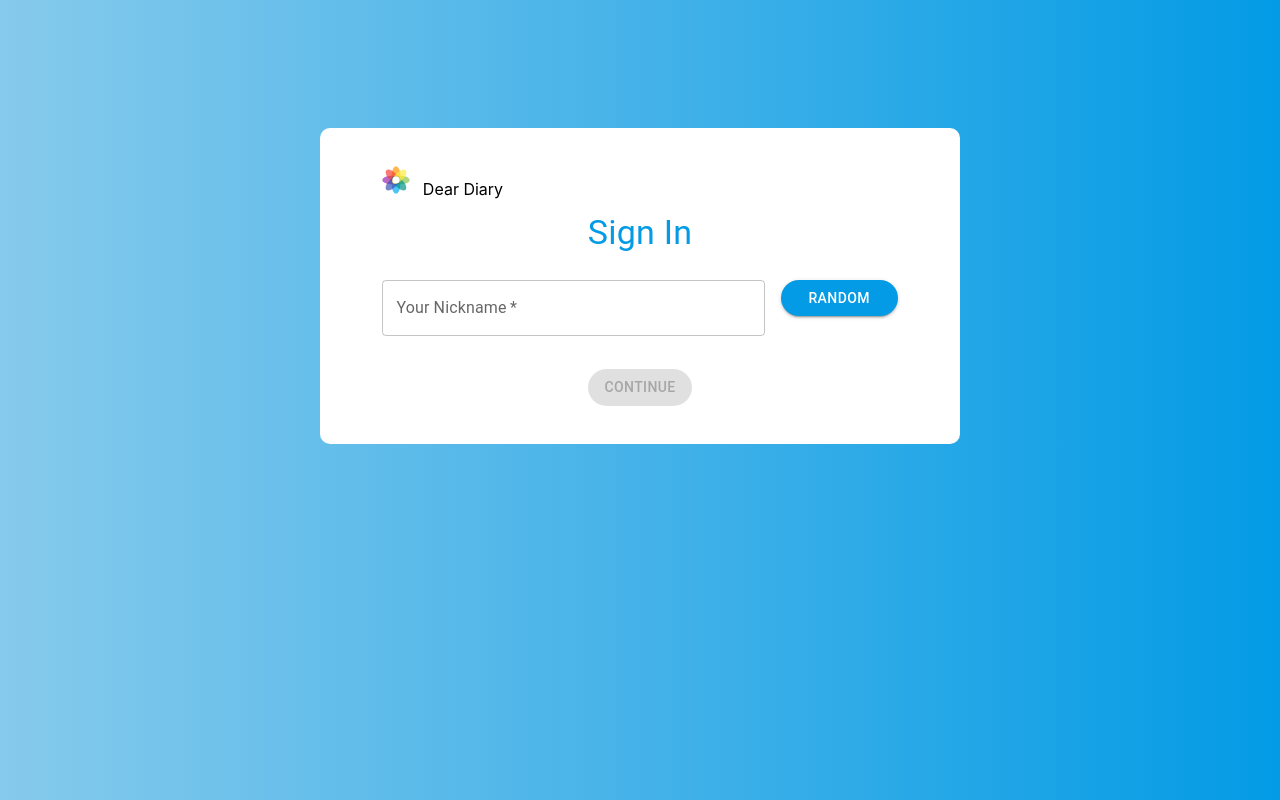
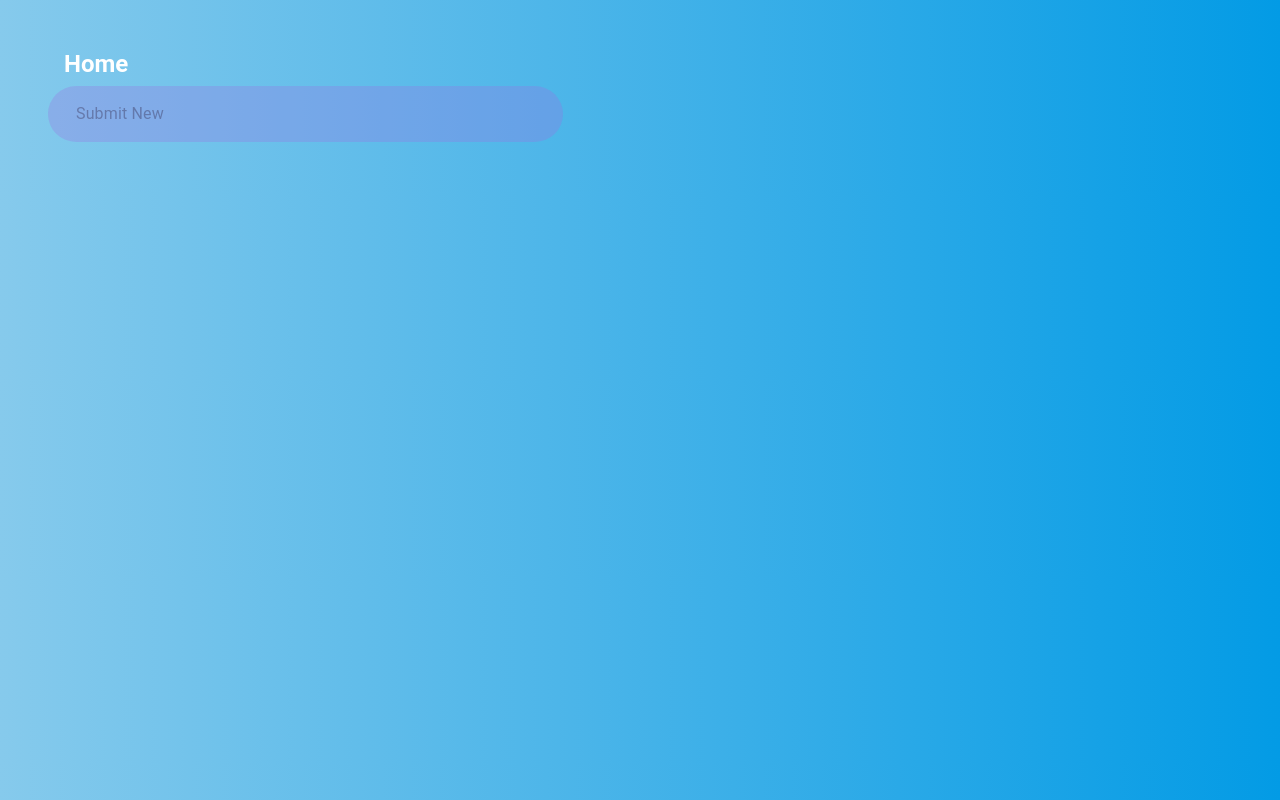
Before and after one commit to fcodelabs/training-web, a React (Create React App) app: page / in a window 1280 px wide. Built offline with nearby package versions, Linux system fonts and the light colour scheme.

Commit message:
adding form partially completed

```diff
--- a/src/App.tsx
+++ b/src/App.tsx
@@ -2,12 +2,13 @@ import React from 'react';
 import './App.css';
 import SignIn from './pages/SignIn/index';
 import Home from './pages/DairyHome/index';
+import AddingForm from './components/AddingForm/index';
 
 
 function App() {
   return (
     <div className="App">
-       <SignIn />
+       <AddingForm />
     </div>
 
   );
--- /dev/null
+++ b/src/components/AddingForm/index.tsx
@@ -0,0 +1,113 @@
+import React from 'react';
+import Typography from '@mui/material/Typography';
+import Box from '@mui/material/Box';
+import TextField from '@mui/material/TextField';
+import Button from '@mui/material/Button';
+import "./styles.css";
+import FilledInput from '@mui/material/FilledInput';
+import TextareaAutosize from '@mui/material/TextareaAutosize';
+import { Grid } from '@mui/material';
+
+export default function DairyHome() {
+
+    const [touched, setTouched] = React.useState(false);
+    const [title, setTitle] = React.useState('');
+    const [description, setDescription] = React.useState('');
+
+    const handleTouch = (event: any) => {
+        event.preventDefault();
+        setTouched(true);
+    }
+
+    const handleSubmit = (event: any) => {
+        event.preventDefault();
+        setTouched(false);
+        console.log(title, description)
+        setTitle('');
+        setDescription('');
+    }
+
+
+    return (
+        <div>
+
+    <div style={{margin: 'auto',
+        width: '90%',
+        padding: '2vw', }}>
+
+      <Typography component="h3" variant="h3" color='white' sx={{mt: 3, mb: 3, paddingLeft: "", fontSize: '1.5rem', fontWeight: 'bold', textAlign: 'left'}}>
+            Home
+      </Typography>
+
+      <Box sx={{ mt: 3, mb: 3, textAlign: 'left'}} >
+      {/* <div className="TextField-without-border-radius"> */}
+
+      <Grid container spacing={2} >
+        <Grid md={10}>
+        <TextField
+        required
+        fullWidth
+        id="title"
+        type="text"
+        placeholder="Submit New"
+        name="title"
+        //variant='filled'
+        // sx={{ borderRadius: '25px', border: 'none', width: '50%', margin: 'auto', padding: '0 0 10px 0', height: '50%'}}
+        value={title}
+        autoFocus={false}
+        onFocus= {handleTouch}
+        onChange={(e) => setTitle(e.target.value)}
+
+        sx={{
+            paddingBottom: "0",
+            '& label': { paddingLeft: (theme) => theme.spacing(2) },
+            '& input': { paddingLeft: (theme) => theme.spacing(3.5) },
+            '& fieldset': {
+              paddingLeft: (theme) => theme.spacing(2.5),
+              borderRadius: '30px',
+              border: 'none',
+              backgroundColor: '#9971E14D',
+              width: '50%',
+            },
+          }}
+
+      />
+        </Grid>
+
+        <Grid md={2}>
+            {touched && <Button
+            variant="contained"
+            onClick={handleSubmit}
+            sx={{ mt: 3, mb: 2 }}
+        >
+            Submit
+        </Button>}
+        </Grid>
+      </Grid>
+
+      {/* </div> */}
+
+
+        {touched && <div>
+        <TextareaAutosize
+      aria-label="minimum height"
+      minRows={10}
+      placeholder="Description"
+      name='description'
+      value={description}
+      onChange={(e) => setDescription(e.target.value)}
+      style={{ width: "100%", borderRadius: '30px',
+      border: 'none',
+      backgroundColor: '#b3d4fc' }}  />
+        </div>}
+
+
+      </Box>
+
+    </div>
+    </div>
+
+    );
+
+
+}
--- /dev/null
+++ b/src/components/AddingForm/styles.css
@@ -0,0 +1,9 @@
+
+body{
+    height: 100%;
+    background: linear-gradient(90deg, #86caec 0%, #039BE5 100%);
+}
+.TextField-without-border-radius fieldset {
+    border-radius: 25px;
+    border-color: 'none';
+}
```
